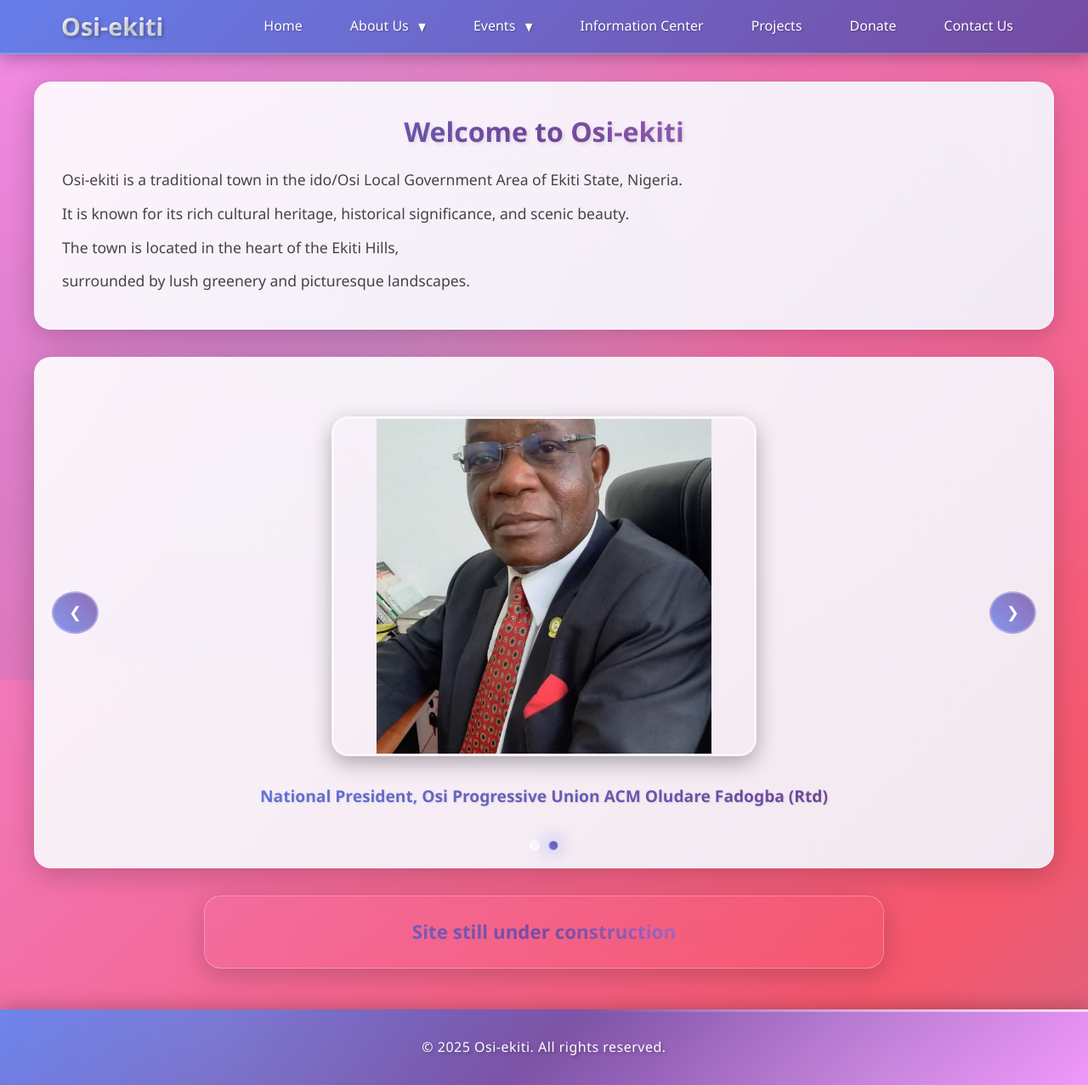
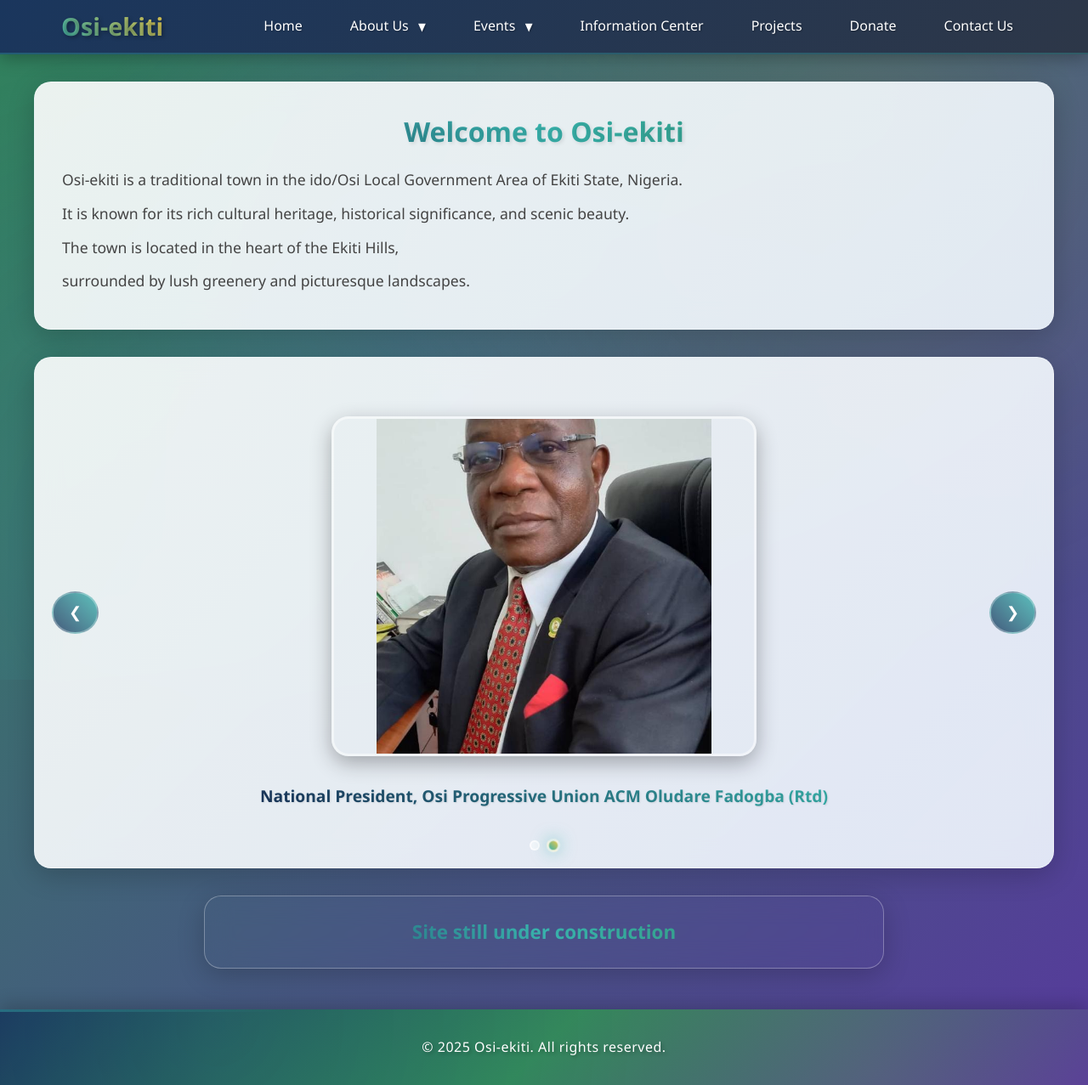
Before and after one commit to danyboy99/osi-ekiti, a plain HTML site: page index.html in a window 1280 px wide. Shown: the whole page at 85% size. Drawn offline with Linux system fonts and the light colour scheme.

Commit message:
version 2.0

```diff
--- a/styles.css
+++ b/styles.css
@@ -9,44 +9,68 @@
   font-family: "Segoe UI", Tahoma, Geneva, Verdana, sans-serif;
   line-height: 1.6;
   color: #333;
-  background: linear-gradient(135deg, #667eea 0%, #764ba2 25%, #f093fb 50%, #f5576c 75%, #4facfe 100%);
+  background: linear-gradient(
+    135deg,
+    #1a365d 0%,
+    #2d3748 25%,
+    #2f855a 50%,
+    #553c9a 75%,
+    #1a365d 100%
+  );
   background-size: 400% 400%;
-  animation: gradientShift 15s ease infinite;
+  animation: gradientShift 18s ease infinite;
   min-height: 100vh;
   position: relative;
 }
 
 body::before {
-  content: '';
+  content: "";
   position: fixed;
   top: 0;
   left: 0;
   width: 100%;
   height: 100%;
-  background:
-    radial-gradient(circle at 20% 80%, rgba(120, 119, 198, 0.3) 0%, transparent 50%),
-    radial-gradient(circle at 80% 20%, rgba(255, 119, 198, 0.3) 0%, transparent 50%),
-    radial-gradient(circle at 40% 40%, rgba(120, 219, 255, 0.2) 0%, transparent 50%);
+  background: radial-gradient(
+      circle at 20% 80%,
+      rgba(56, 178, 172, 0.15) 0%,
+      transparent 50%
+    ),
+    radial-gradient(
+      circle at 80% 20%,
+      rgba(236, 201, 75, 0.12) 0%,
+      transparent 50%
+    ),
+    radial-gradient(
+      circle at 40% 40%,
+      rgba(159, 122, 234, 0.1) 0%,
+      transparent 50%
+    );
   pointer-events: none;
   z-index: -1;
 }
 
 @keyframes gradientShift {
-  0% { background-position: 0% 50%; }
-  50% { background-position: 100% 50%; }
-  100% { background-position: 0% 50%; }
+  0% {
+    background-position: 0% 50%;
+  }
+  50% {
+    background-position: 100% 50%;
+  }
+  100% {
+    background-position: 0% 50%;
+  }
 }
 
 /* Header Styles */
 header {
-  background: linear-gradient(135deg, #667eea 0%, #764ba2 100%);
+  background: linear-gradient(135deg, #1a365d 0%, #2d3748 100%);
   box-shadow: 0 4px 20px rgba(0, 0, 0, 0.3);
   position: sticky;
   top: 0;
   z-index: 1000;
   padding: 0.5rem 0;
   backdrop-filter: blur(10px);
-  border-bottom: 2px solid rgba(255, 255, 255, 0.2);
+  border-bottom: 2px solid rgba(56, 178, 172, 0.3);
 }
 
 .header-container {
@@ -64,7 +88,7 @@
   color: #ffffff;
   text-decoration: none;
   text-shadow: 2px 2px 4px rgba(0, 0, 0, 0.3);
-  background: linear-gradient(45deg, #fff, #f0f8ff);
+  background: linear-gradient(45deg, #38b2ac, #ecc94b);
   -webkit-background-clip: text;
   -webkit-text-fill-color: transparent;
   background-clip: text;
@@ -76,7 +100,7 @@
   filter: drop-shadow(0 0 10px rgba(255, 255, 255, 0.5));
 }
 
-a{
+a {
   text-decoration: none;
   color: inherit;
 }
@@ -136,13 +160,18 @@
 }
 
 nav ul li a::before {
-  content: '';
+  content: "";
   position: absolute;
   top: 0;
   left: -100%;
   width: 100%;
   height: 100%;
-  background: linear-gradient(90deg, transparent, rgba(255, 255, 255, 0.2), transparent);
+  background: linear-gradient(
+    90deg,
+    transparent,
+    rgba(255, 255, 255, 0.2),
+    transparent
+  );
   transition: left 0.5s;
 }
 
@@ -151,10 +180,10 @@
 }
 
 nav ul li a:hover {
-  background: linear-gradient(45deg, #ff6b6b, #4ecdc4);
+  background: linear-gradient(45deg, #38b2ac, #2f855a);
   color: white;
   transform: translateY(-2px);
-  box-shadow: 0 4px 15px rgba(0, 0, 0, 0.2);
+  box-shadow: 0 4px 15px rgba(56, 178, 172, 0.3);
 }
 
 /* Dropdown Styles */
@@ -162,7 +191,11 @@
   position: absolute;
   top: 100%;
   left: 0;
-  background: linear-gradient(135deg, rgba(255, 255, 255, 0.95) 0%, rgba(240, 248, 255, 0.95) 100%);
+  background: linear-gradient(
+    135deg,
+    rgba(255, 255, 255, 0.95) 0%,
+    rgba(240, 248, 255, 0.95) 100%
+  );
   backdrop-filter: blur(10px);
   border-radius: 15px;
   box-shadow: 0 8px 32px rgba(0, 0, 0, 0.2);
@@ -199,7 +232,7 @@
 }
 
 nav ul li ul li a:hover {
-  background: linear-gradient(45deg, #667eea, #764ba2);
+  background: linear-gradient(45deg, #38b2ac, #2f855a);
   color: white;
   text-shadow: 1px 1px 2px rgba(0, 0, 0, 0.3);
 }
@@ -225,7 +258,11 @@
   max-width: 1200px;
   margin: 2rem auto;
   padding: 2rem;
-  background: linear-gradient(135deg, rgba(255, 255, 255, 0.9) 0%, rgba(240, 248, 255, 0.9) 100%);
+  background: linear-gradient(
+    135deg,
+    rgba(255, 255, 255, 0.9) 0%,
+    rgba(240, 248, 255, 0.9) 100%
+  );
   backdrop-filter: blur(15px);
   border-radius: 20px;
   box-shadow: 0 8px 32px rgba(0, 0, 0, 0.2);
@@ -236,26 +273,35 @@
 }
 
 .welcome-note::before {
-  content: '';
+  content: "";
   position: absolute;
   top: -50%;
   left: -50%;
   width: 200%;
   height: 200%;
-  background: linear-gradient(45deg, transparent, rgba(255, 255, 255, 0.1), transparent);
-  animation: shimmerWelcome 3s ease-in-out infinite;
+  background: linear-gradient(
+    45deg,
+    transparent,
+    rgba(56, 178, 172, 0.15),
+    transparent
+  );
+  animation: shimmerWelcome 4s ease-in-out infinite;
   pointer-events: none;
 }
 
 @keyframes shimmerWelcome {
-  0% { transform: translateX(-100%) translateY(-100%) rotate(45deg); }
-  100% { transform: translateX(100%) translateY(100%) rotate(45deg); }
+  0% {
+    transform: translateX(-100%) translateY(-100%) rotate(45deg);
+  }
+  100% {
+    transform: translateX(100%) translateY(100%) rotate(45deg);
+  }
 }
 
 .welcome-note h2 {
   font-size: 2rem;
   font-weight: 700;
-  background: linear-gradient(45deg, #667eea, #764ba2, #f093fb);
+  background: linear-gradient(45deg, #1a365d, #38b2ac, #2f855a);
   -webkit-background-clip: text;
   -webkit-text-fill-color: transparent;
   background-clip: text;
@@ -293,7 +339,6 @@
 .animated-text.animate {
   opacity: 1;
   transform: translateY(0);
-}
   animation: fadeInLine 0.8s ease-out forwards;
 }
 
@@ -318,7 +363,11 @@
   max-width: 1200px;
   margin: 2rem auto;
   position: relative;
-  background: linear-gradient(135deg, rgba(255, 255, 255, 0.9) 0%, rgba(240, 248, 255, 0.9) 100%);
+  background: linear-gradient(
+    135deg,
+    rgba(255, 255, 255, 0.9) 0%,
+    rgba(240, 248, 255, 0.9) 100%
+  );
   backdrop-filter: blur(15px);
   border-radius: 20px;
   box-shadow: 0 8px 32px rgba(0, 0, 0, 0.2);
@@ -366,7 +415,7 @@
 
 .slide h5 {
   font-size: 1.2rem;
-  background: linear-gradient(45deg, #667eea, #764ba2);
+  background: linear-gradient(45deg, #1a365d, #38b2ac);
   -webkit-background-clip: text;
   -webkit-text-fill-color: transparent;
   background-clip: text;
@@ -396,9 +445,9 @@
 }
 
 .nav-dot.active {
-  background: linear-gradient(45deg, #667eea, #764ba2);
+  background: linear-gradient(45deg, #38b2ac, #ecc94b);
   transform: scale(1.3);
-  box-shadow: 0 0 15px rgba(102, 126, 234, 0.6);
+  box-shadow: 0 0 15px rgba(56, 178, 172, 0.6);
 }
 
 .prev,
@@ -406,7 +455,11 @@
   position: absolute;
   top: 50%;
   transform: translateY(-50%);
-  background: linear-gradient(45deg, rgba(102, 126, 234, 0.8), rgba(118, 75, 162, 0.8));
+  background: linear-gradient(
+    45deg,
+    rgba(26, 54, 93, 0.8),
+    rgba(56, 178, 172, 0.8)
+  );
   color: white;
   border: none;
   padding: 12px 18px;
@@ -428,14 +481,14 @@
 
 .prev:hover,
 .next:hover {
-  background: linear-gradient(45deg, #667eea, #764ba2);
+  background: linear-gradient(45deg, #38b2ac, #ecc94b);
   transform: translateY(-50%) scale(1.1);
-  box-shadow: 0 5px 20px rgba(102, 126, 234, 0.4);
+  box-shadow: 0 5px 20px rgba(56, 178, 172, 0.4);
 }
 
 /* Footer Styles */
 footer {
-  background: linear-gradient(135deg, #667eea 0%, #764ba2 50%, #f093fb 100%);
+  background: linear-gradient(135deg, #1a365d 0%, #2f855a 50%, #553c9a 100%);
   color: #ffffff;
   text-align: center;
   padding: 2rem 0;
@@ -446,26 +499,38 @@
 }
 
 footer::before {
-  content: '';
+  content: "";
   position: absolute;
   top: 0;
   left: -100%;
   width: 100%;
   height: 3px;
-  background: linear-gradient(90deg, transparent, rgba(255, 255, 255, 0.8), transparent);
-  animation: shimmer 3s ease-in-out infinite;
+  background: linear-gradient(
+    90deg,
+    transparent,
+    rgba(56, 178, 172, 0.8),
+    transparent
+  );
+  animation: shimmer 4s ease-in-out infinite;
 }
 
 footer::after {
-  content: '';
+  content: "";
   position: absolute;
   top: 0;
   left: 0;
   width: 100%;
   height: 100%;
-  background:
-    radial-gradient(circle at 20% 20%, rgba(255, 255, 255, 0.1) 0%, transparent 50%),
-    radial-gradient(circle at 80% 80%, rgba(255, 255, 255, 0.1) 0%, transparent 50%);
+  background: radial-gradient(
+      circle at 20% 20%,
+      rgba(56, 178, 172, 0.1) 0%,
+      transparent 50%
+    ),
+    radial-gradient(
+      circle at 80% 80%,
+      rgba(236, 201, 75, 0.08) 0%,
+      transparent 50%
+    );
   pointer-events: none;
 }
 
@@ -480,8 +545,12 @@
 }
 
 @keyframes shimmer {
-  0% { left: -100%; }
-  100% { left: 100%; }
+  0% {
+    left: -100%;
+  }
+  100% {
+    left: 100%;
+  }
 }
 
 /* Animations */
@@ -534,7 +603,11 @@
     left: -100%;
     width: 100%;
     height: calc(100vh - 70px);
-    background: linear-gradient(135deg, rgba(102, 126, 234, 0.95) 0%, rgba(118, 75, 162, 0.95) 100%);
+    background: linear-gradient(
+      135deg,
+      rgba(26, 54, 93, 0.95) 0%,
+      rgba(45, 55, 72, 0.95) 100%
+    );
     backdrop-filter: blur(15px);
     flex-direction: column;
     justify-content: flex-start;
@@ -689,7 +762,11 @@
   margin: 2rem auto;
   max-width: 800px;
   padding: 2rem;
-  background: linear-gradient(135deg, rgba(255, 255, 255, 0.9) 0%, rgba(240, 248, 255, 0.9) 100%);
+  background: linear-gradient(
+    135deg,
+    rgba(255, 255, 255, 0.9) 0%,
+    rgba(240, 248, 255, 0.9) 100%
+  );
   backdrop-filter: blur(15px);
   border-radius: 20px;
   box-shadow: 0 8px 32px rgba(0, 0, 0, 0.2);
@@ -700,20 +777,25 @@
 }
 
 .developers-msg::before {
-  content: '';
+  content: "";
   position: absolute;
   top: -50%;
   left: -50%;
   width: 200%;
   height: 200%;
-  background: linear-gradient(45deg, transparent, rgba(102, 126, 234, 0.1), transparent);
+  background: linear-gradient(
+    45deg,
+    transparent,
+    rgba(56, 178, 172, 0.1),
+    transparent
+  );
   animation: shimmerWelcome 4s ease-in-out infinite;
   pointer-events: none;
 }
 
 .developers-msg h5 {
   font-size: 1.4rem;
-  background: linear-gradient(45deg, #667eea, #764ba2, #f093fb);
+  background: linear-gradient(45deg, #1a365d, #38b2ac, #2f855a);
   -webkit-background-clip: text;
   -webkit-text-fill-color: transparent;
   background-clip: text;
@@ -732,7 +814,7 @@
 
 .msg h5 {
   font-size: 1.4rem;
-  background: linear-gradient(45deg, #667eea, #764ba2, #f093fb);
+  background: linear-gradient(45deg, #1a365d, #38b2ac, #2f855a);
   -webkit-background-clip: text;
   -webkit-text-fill-color: transparent;
   background-clip: text;
```
